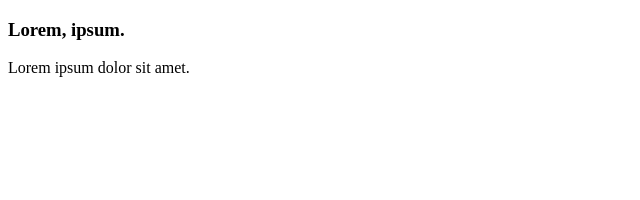
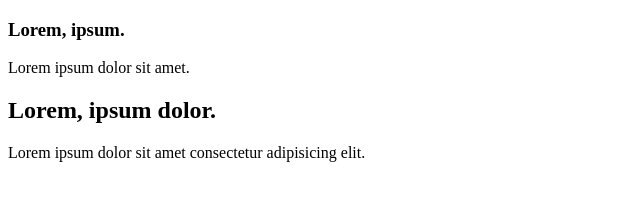
Before and after one commit to Bamice01/bamise_vs, a plain HTML site: page index.html in a window 1280 px wide. Shown: the whole page, without its empty margins (0-640 px from the left). Drawn offline with Linux system fonts and the light colour scheme.

Commit message:
fixed lorem8

```diff
--- a/index.html
+++ b/index.html
@@ -8,5 +8,9 @@
 <body>
     <h3>Lorem, ipsum.</h3>
    <p>Lorem ipsum dolor sit amet.</p>
+
+
+   <h2>Lorem, ipsum dolor.</h2>
+   <p>Lorem ipsum dolor sit amet consectetur adipisicing elit.</p>
 </body>
 </html>
```
